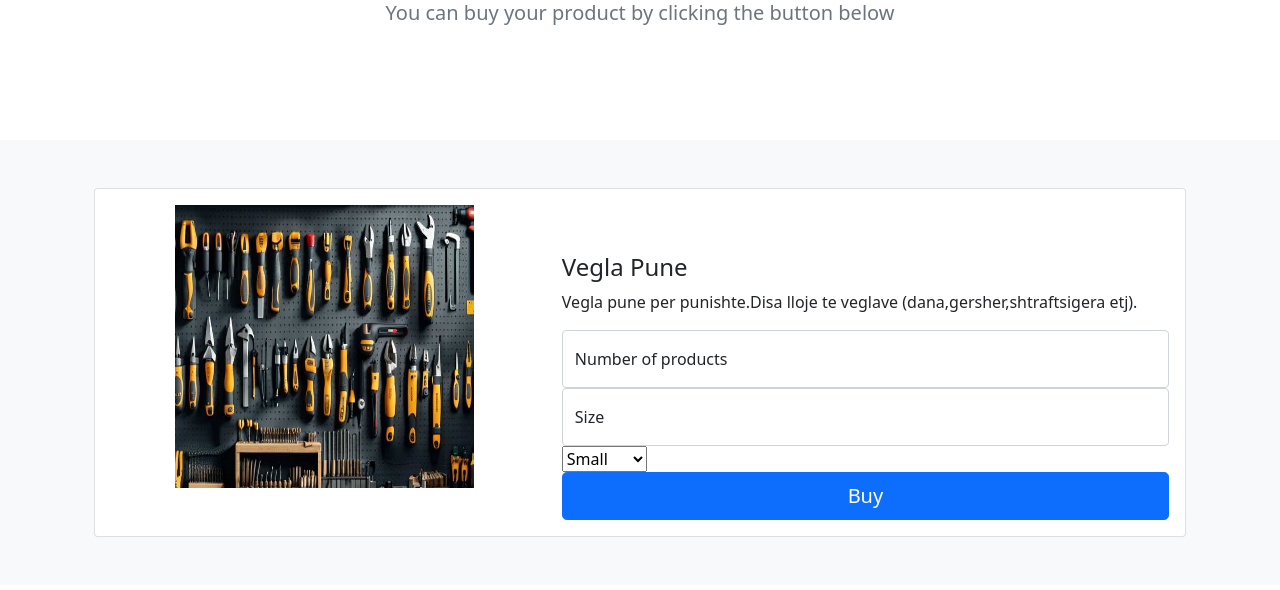
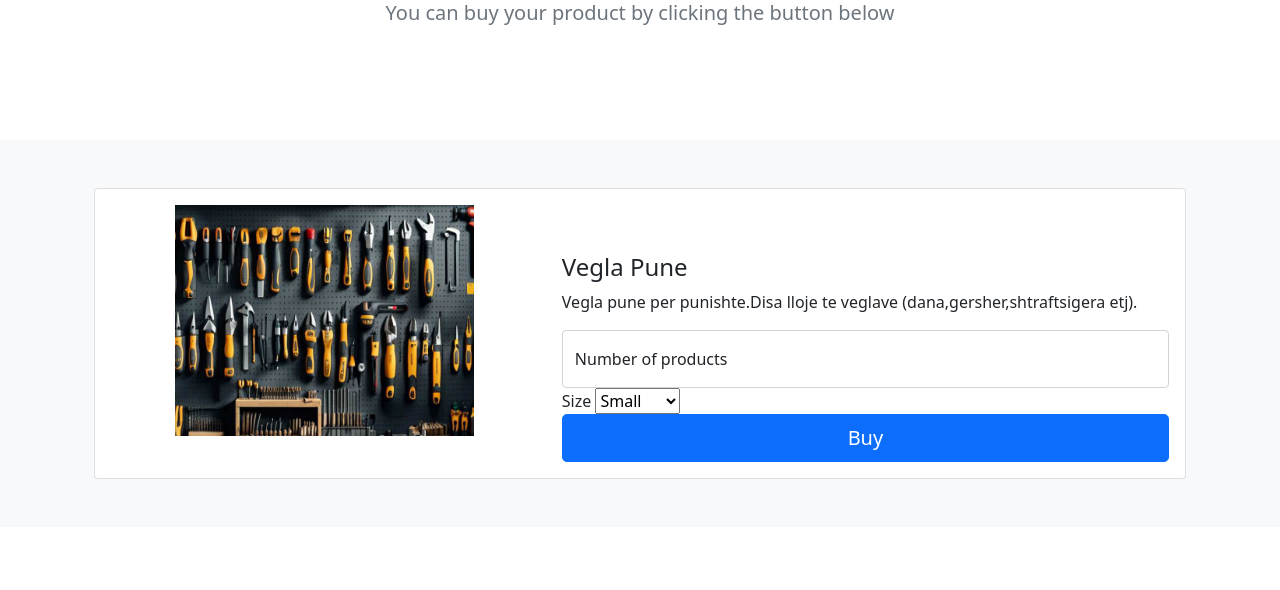
Before and after one commit to FisiB/PHP-final-project, a PHP site: page /details.php?id=1 in a window 1280 px wide. Shown: the part 210-800 px from the top of the page. Run offline with PHP 8.4, Linux system fonts and the light colour scheme; data comes from the database, SQL or seed files in the repository; some libraries are stand-ins or nearby versions.

Commit message:
Update details.php

```diff
--- a/details.php
+++ b/details.php
@@ -93,17 +93,15 @@
                     <div class="form-floating">
                       <input type="number" class="form-control" id="floatingInput" placeholder="Number of products" name="nr_items" >
                       <label for="floatingInput">Number of products</label>
-                    </div>
                     <div class="form-floating">
-                      <input type="text" class="form-control" id="floatingInput" placeholder="Size" name="size" >
-                      <label for="floatingInput">Size</label>
-                    </div>
-                    <div class="form-floating">
+			<div>
+			<label>Size</label>
                       <select name="size">
                         <option value="small">Small</option>
                         <option value="medium">Medium</option>
                         <option value="large">Large</option>
                       </select>
+			</div>
                     </div>
                     <button class="w-100 btn btn-lg btn-primary" type="submit" name="submit">Buy</button>
                   </form>
```
